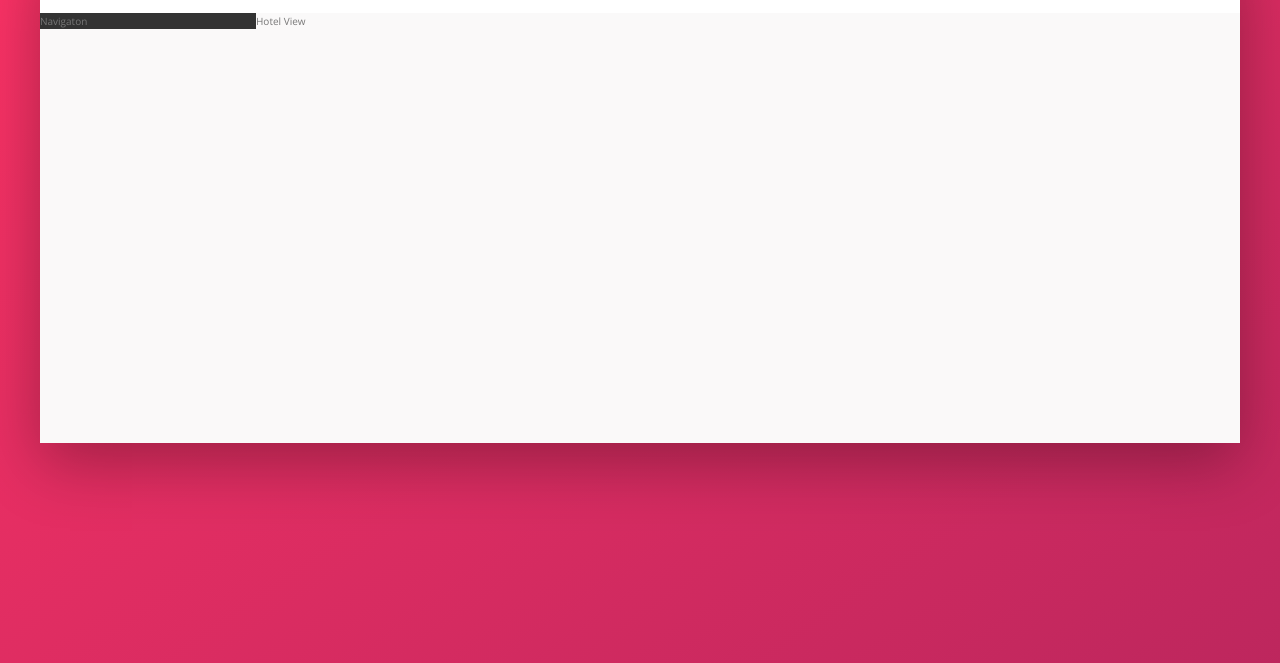
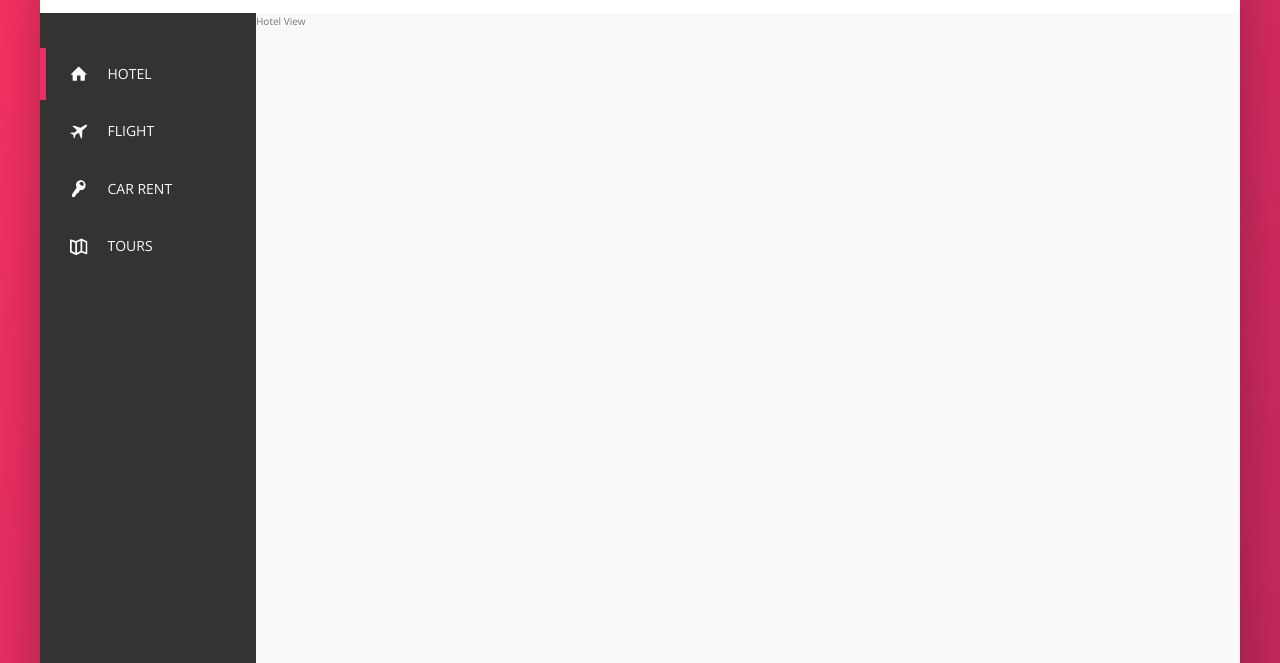
Before and after one commit to nejcgorsic/Krillo, a website: page index.html in a window 1280 px wide. Shown: the part 137-800 px from the top of the page. Drawn offline with nearby package versions, Linux system fonts and the light colour scheme.

Commit message:
navigation

```diff
--- a/index.html
+++ b/index.html
@@ -47,8 +47,54 @@
         </header>
         <div class="content">
             <nav class="sidebar">
-                Navigaton
+                <ul class="side-nav">
+
+                    <li class="side-nav__item side-nav__item--active">
+                        <a href="" class="side-nav__link">
+                            <svg class="side-nav__icon">
+                                <use xlink:href="img/sprite.svg#icon-home"></use>
+                            </svg>
+                            <span>Hotel</span>
+                        </a>
+                    </li>
+
+                    <li class="side-nav__item">
+                        <a href="" class="side-nav__link">
+                            <svg class="side-nav__icon">
+                                <use xlink:href="img/sprite.svg#icon-aircraft"></use>
+                            </svg>
+                            <span>Flight</span>
+                        </a>
+                    </li>
+
+                    <li class="side-nav__item">
+                        <a href="" class="side-nav__link">
+                            <svg class="side-nav__icon">
+                                <use xlink:href="img/sprite.svg#icon-key"></use>
+                            </svg>
+                            <span>Car rent</span>
+                        </a>
+                    </li>
+
+                    <li class="side-nav__item">
+                        <a href="" class="side-nav__link">
+                            <svg class="side-nav__icon">
+                                <use xlink:href="img/sprite.svg#icon-map"></use>
+                            </svg>
+                            <span>Tours</span>
+                        </a>
+                    </li>
+                </ul>
+
+                <div class="legal">
+                    &copy; 2019 Krillo.
+                </div>
             </nav>
+
+
+
+
+
             <main class="hotel-view">
                 Hotel View
             </main>
--- a/sass/_components.scss
+++ b/sass/_components.scss
@@ -122,3 +122,69 @@
         margin-right: 1rem;
     }
 }
+
+
+/////////////////////////////////////@
+// SIDE NAVIGATION
+
+.side-nav {
+    font-size: 1.4rem;
+    list-style: none;
+    margin-top: 3.5rem;
+
+    &__item {
+        position: relative;
+
+        &:not(:last-child) {
+            margin-bottom: .5rem;
+        }
+    }
+
+    &__item::before {
+        content: "";
+        position: absolute;
+        top: 0;
+        left: 0;
+        height: 100%;
+        width: 6px;
+        background-color: var(--color-primary);
+        transform: scaleY(0);
+        transition: transform .5s;
+    }
+
+
+    &__item:hover::before,
+    &__item--active::before {
+        transform: scaleY(1);
+    }
+
+    &__link:link,
+    &__link:visited {
+        color: var(--color-grey-light-1);
+        text-decoration: none;
+        text-transform: uppercase;
+        display: block;
+        padding: 1.5rem 3rem;
+
+        display: flex;
+        align-items: center;
+
+    }
+
+    &__icon {
+        width: 1.75rem;
+        height: 1.75rem;
+        margin-right: 2rem;
+        fill: currentColor;
+    }
+}
+
+/////////////////////////////////////@
+// LEGAL
+
+.legal {
+    font-size: 1.2rem;
+    text-align: center;
+    padding: 2.5rem;
+    color: var(--color-grey-light-4);
+}
--- a/sass/_layout.scss
+++ b/sass/_layout.scss
@@ -3,7 +3,7 @@
     margin: 8rem auto;
     background-color: var(--color-grey-light-1);
     box-shadow: var(--shadow-dark);
-    height: 50rem;
+    height: 100%;
 }
 
 .header {
@@ -24,8 +24,13 @@
     background-color: var(--color-grey-dark-1);
 
     flex: 0 0 18%;
+    display: flex;
+    flex-direction: column;
+    justify-content: space-between;
+
 }
 
 .hotel-view {
+    height: 100rem;
     flex: 1;
 }
```
Also changed, not shown: css/style.css.
